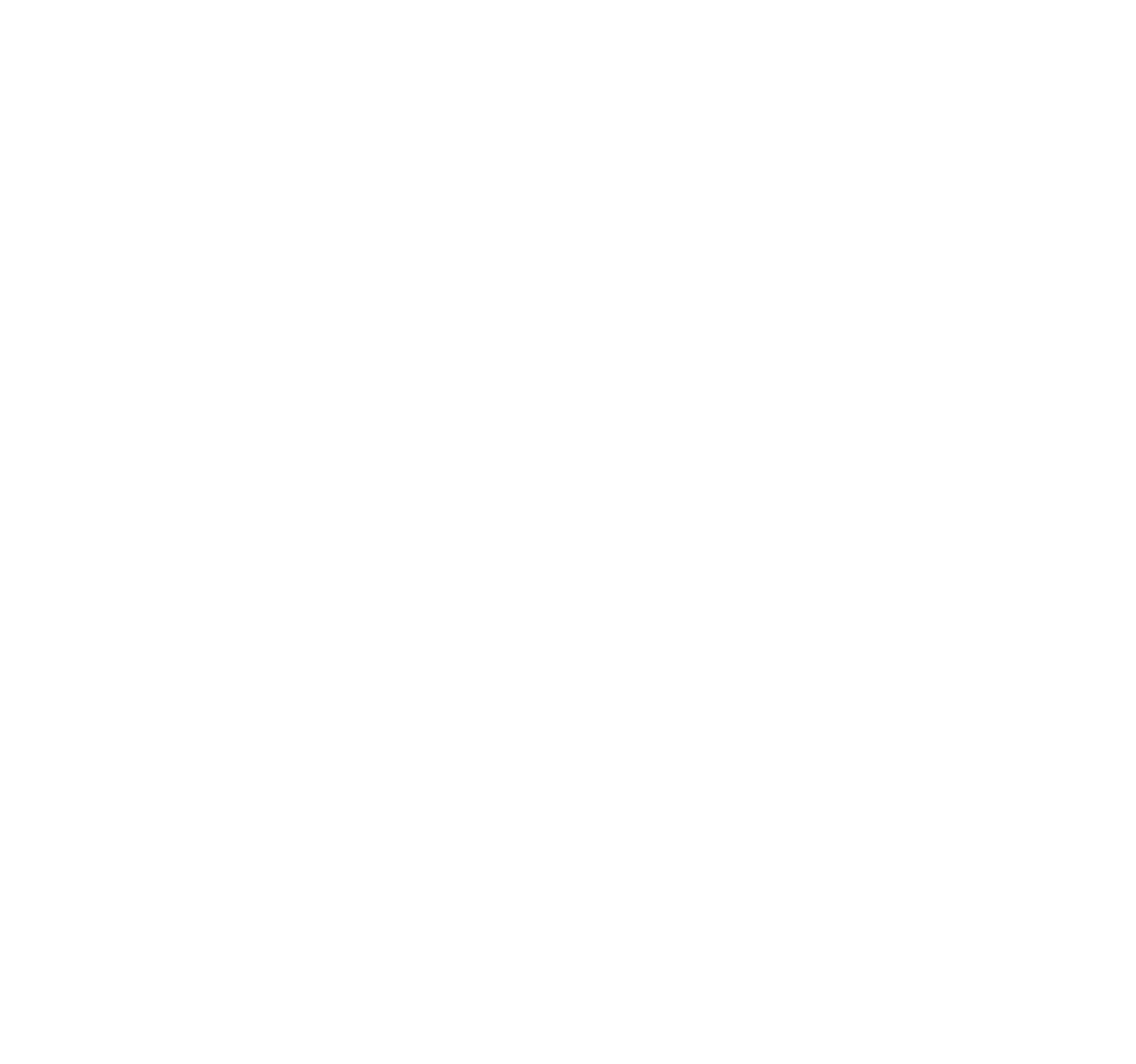
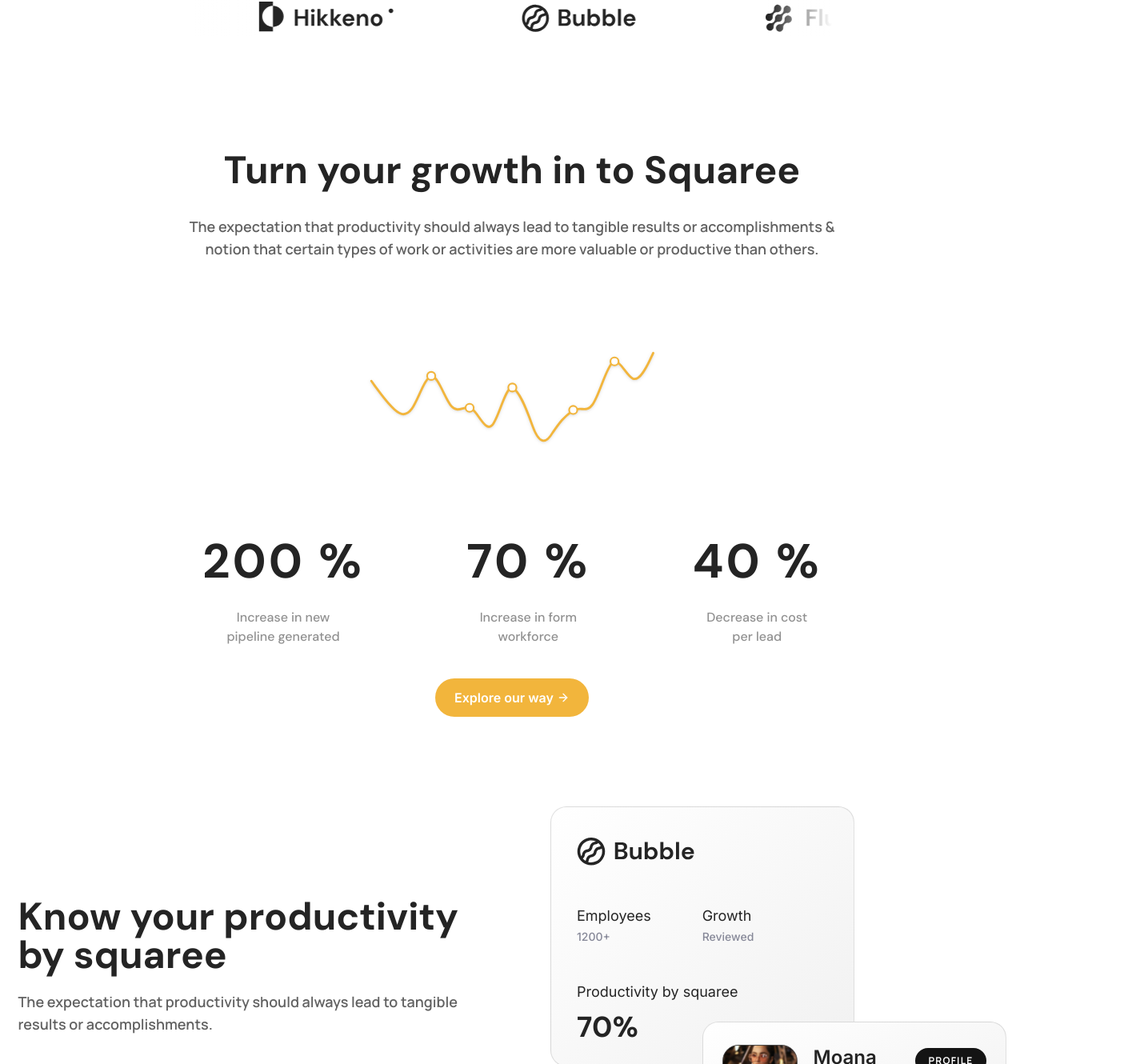
Before and after one commit to AlexDDevv/Squaree, a Next.js app: page / in a window 1280 px wide. Shown: the part 1456-2786 px from the top of the page at 80% size, 1420 px wide, since content can reach past the window. Before the commit the page ends 800 px from the top, so only its background shows below. Built offline with nearby package versions, Linux system fonts and the light colour scheme.

Commit message:
💩 Call SquareTool component in Home page

```diff
--- a/src/app/page.tsx
+++ b/src/app/page.tsx
@@ -1,7 +1,180 @@
+import Header from "./components/Header";
+import SectionSquares from "./components/squares/SectionSquares";
+import Marquee from "./components/UI/Marquee";
+import NumberGrowth from "./components/UI/NumberGrowth";
+import GrowthCurve from "./components/UI/GrowthCurve";
+import data from "../app/data/data.json";
+import { ArrowRight } from "lucide-react";
+import Image from "next/image";
+import pdp from "../assets/images/userSquaree.svg";
+import Link from "next/link";
+import SquareTool from "./components/SquareTool";
+
 export default function Home() {
-  return (
-    <div>
-      HELLO WORLD
-    </div>
-  );
+    return (
+        <>
+            <Header />
+            <section className="max-w-[650px] mx-auto text-center mb-20">
+                <h1 className="font-dmSans font-bold text-[78px] text-text leading-[90px] mb-6">
+                    Predictable growth starts here
+                </h1>
+                <p className="font-manrope font-medium text-sm text-subText">
+                    Squaree helps users to go from Zero to Hero with Pockets
+                    flow&apos;'s simple platform that helps creators like you
+                    sell their digital products online.
+                </p>
+            </section>
+            <SectionSquares />
+            <section className="max-w-[800px] mx-auto mb-36 relative">
+                <p className="font-dmSans font-medium text-xl text-text text-center opacity-50 mb-10">
+                    We have the fast paced growing companies with us
+                </p>
+                <Marquee />
+                <div className="pointer-events-none absolute inset-y-0 left-0 w-20 bg-gradient-to-r from-white"></div>
+                <div className="pointer-events-none absolute inset-y-0 right-0 w-20 bg-gradient-to-l from-white"></div>
+            </section>
+            <section className="max-w-[856px] mx-auto mb-28">
+                <div className="mb-16">
+                    <h2 className="font-dmSans font-bold text-5xl text-text text-center mb-8">
+                        Turn your growth in to Squaree
+                    </h2>
+                    <p className="font-manrope font-semibold text-lg text-subText text-center">
+                        The expectation that productivity should always lead to
+                        tangible results or accomplishments & notion that
+                        certain types of work or activities are more valuable or
+                        productive than others.
+                    </p>
+                </div>
+                <div className="flex items-center justify-center mb-16">
+                    <GrowthCurve />
+                </div>
+                <div className="flex items-center justify-center gap-32 mb-10">
+                    {data.growthData.map((number) => (
+                        <div className="flex flex-col items-center text-center gap-7">
+                            <NumberGrowth
+                                key={number.purcentage}
+                                value={number.purcentage}
+                            />
+                            <p className="font-dmSans font-medium text-text opacity-50 max-w-36">
+                                {number.content}
+                            </p>
+                        </div>
+                    ))}
+                </div>
+                <div className="flex items-center justify-center">
+                    <button className="bg-bgBtn rounded-full px-6 py-3 flex items-center justify-center gap-1">
+                        <a
+                            href="#"
+                            className="font-inter font-semibold text-white"
+                        >
+                            Explore our way
+                        </a>
+                        <ArrowRight className="text-white h-4 w-4" />
+                    </button>
+                </div>
+            </section>
+            <section className="flex items-center justify-center gap-24 max-w-[1235px] mx-auto mb-40">
+                <div className="w-1/2">
+                    <h2 className="font-dmSans font-bold text-text text-5xl mb-5">
+                        Know your productivity by squaree
+                    </h2>
+                    <p className="font-manrope font-semibold text-subText text-lg">
+                        The expectation that productivity should always lead to
+                        tangible results or accomplishments.
+                    </p>
+                </div>
+                <div className="w-1/2 h-[400px] relative">
+                    <div className="flex flex-col gap-11 px-8 pt-8 pb-7 w-[380px] border border-[rgba(62,62,62,0.15)] rounded-large bg-gradient-to-br from-white to-[#F1F1F1]">
+                        <div>
+                            <Image
+                                src="/logoBubble.svg"
+                                width={149}
+                                height={46}
+                                alt="Logo de la marque Bubble"
+                            />
+                        </div>
+                        <div className="flex items-center gap-16">
+                            <div>
+                                <h3 className="font-inter text-lg text-text leading-normal">
+                                    Employees
+                                </h3>
+                                <span className="font-inter font-medium text-sm text-squareText">
+                                    1200+
+                                </span>
+                            </div>
+                            <div>
+                                <h3 className="font-inter text-lg text-text leading-normal">
+                                    Growth
+                                </h3>
+                                <span className="font-inter font-medium text-sm text-squareText">
+                                    Reviewed
+                                </span>
+                            </div>
+                        </div>
+                        <div>
+                            <h3 className="font-inter text-lg text-text mb-2.5">
+                                Productivity by squaree
+                            </h3>
+                            <span className="font-dmSans font-bold text-text text-4xl">
+                                70%
+                            </span>
+                        </div>
+                    </div>
+                    <div className="absolute bottom-[-20px] right-0">
+                        <div className="flex gap-5 px-6 py-7 w-[380px] border border-[rgba(62,62,62,0.15)] rounded-large bg-gradient-to-br from-white to-[#F1F1F1] relative">
+                            <div>
+                                <Image
+                                    src={pdp}
+                                    alt="Photo de profil de Moana John"
+                                />
+                            </div>
+                            <div className="flex flex-col justify-between">
+                                <div>
+                                    <h3 className="font-inter font-semibold text-text text-2xl">
+                                        Moana
+                                    </h3>
+                                    <p className="font-inter font-semibold text-text text-2xl">
+                                        John
+                                    </p>
+                                </div>
+                                <p className="font-inter font-medium text-sm">
+                                    moana_j@mail.com
+                                </p>
+                            </div>
+                            <button className="bg-bgProfil py-2 px-4 rounded-full absolute top-8 right-6 flex items-center justify-center">
+                                <Link
+                                    href={"/"}
+                                    className="font-bold font-manrope text-xs uppercase text-white tracking-widest"
+                                >
+                                    Profile
+                                </Link>
+                            </button>
+                        </div>
+                    </div>
+                </div>
+            </section>
+            <section className="flex items-center justify-center gap-12 max-w-[1440px]">
+                <div className="flex items-center justify-center gap-x-10 gap-y-14 flex-wrap">
+                    {data.squareTool.map((tool) => (
+                        <SquareTool
+                            key={tool.name}
+                            src={tool.src}
+                            name={tool.name}
+                            order={tool.order}
+                            width={tool.width}
+                            height={tool.height}
+                        />
+                    ))}
+                </div>
+                <div className="max-w-[480px]">
+                    <h2 className="font-dmSans font-bold text-text text-5xl mb-5">
+                        Seamless integration with best apps
+                    </h2>
+                    <p className="font-manrope font-semibold text-lg text-subText">
+                        What ever you use, we integrate with the best of best
+                    </p>
+                </div>
+            </section>
+        </>
+    );
 }
```
